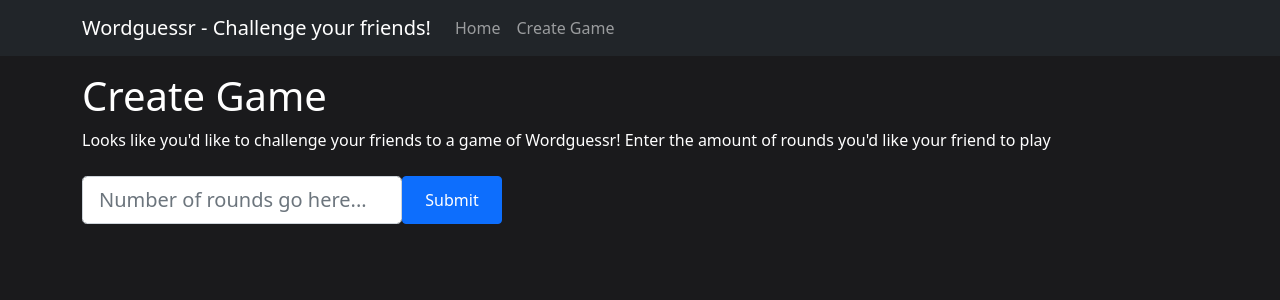
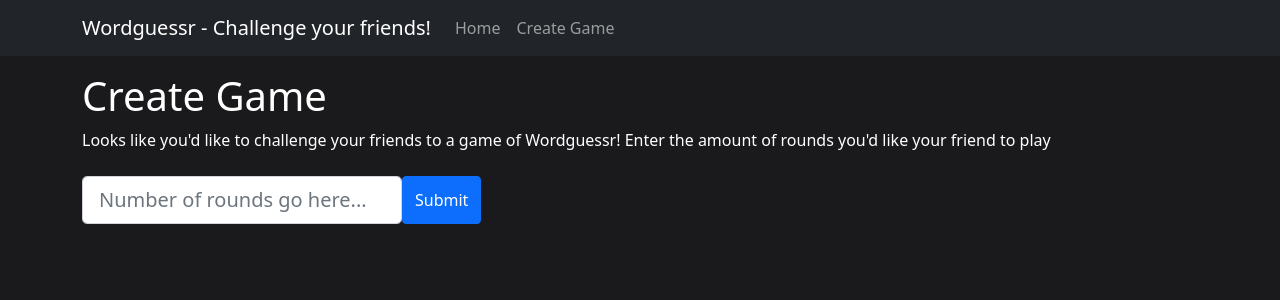
Before and after one commit to ninadvadujkar/wordguessr, a React (Create React App) app: page /create-game in a window 1280 px wide. Shown: the top 300 px of the page. Built offline with nearby package versions, Linux system fonts and the light colour scheme.

Commit message:
fix: styling

```diff
--- a/src/components/CreateGame/CreateGame.styles.ts
+++ b/src/components/CreateGame/CreateGame.styles.ts
@@ -8,11 +8,11 @@ export const FormContainer = styled.div`
 `;
 
 export const Button = styled(BootstrapButton)`
-  width: 100px;
+  max-width: 100px;
 `;
 
 export const Control = styled(Form.Control)`
-  width: 20rem;
+  max-width: 20rem;
 `
 
 export const Strong = styled.strong`
```
